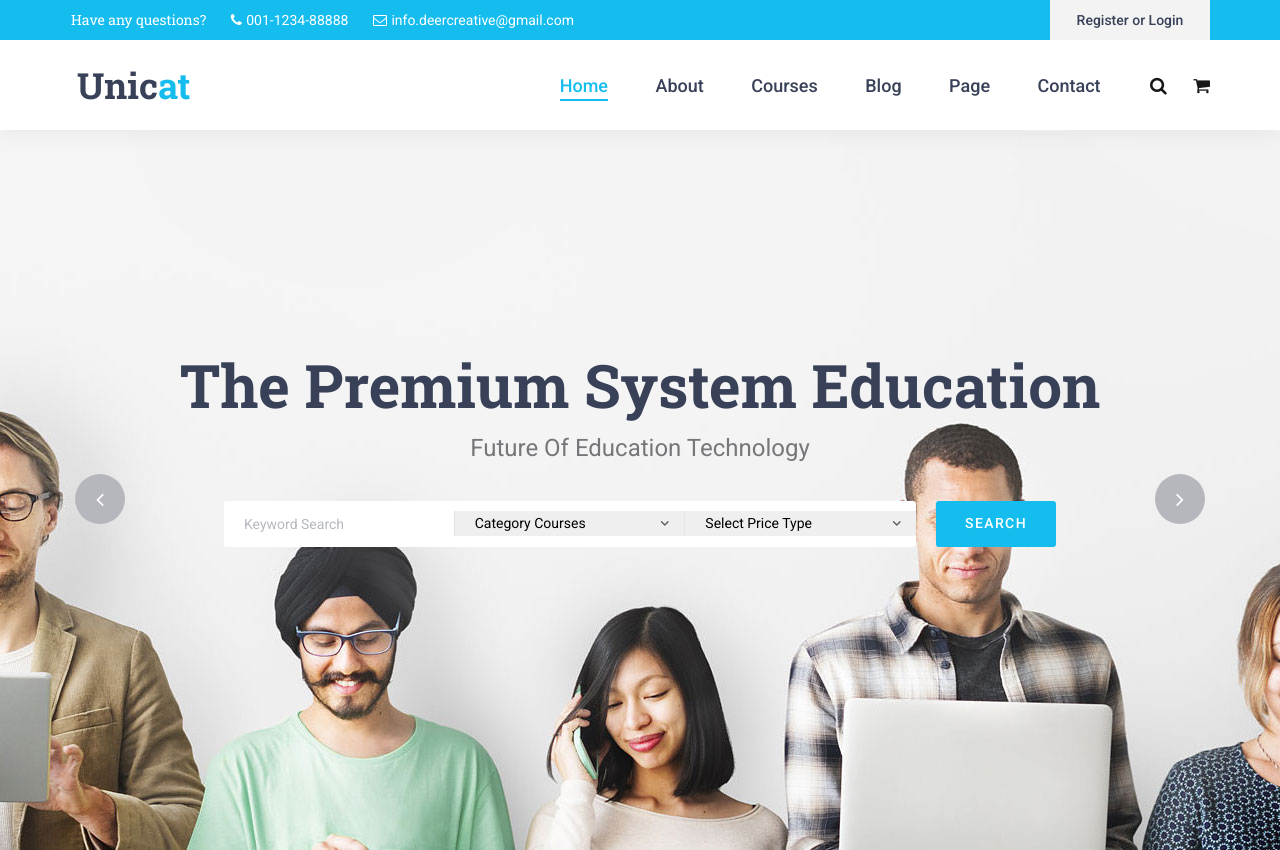
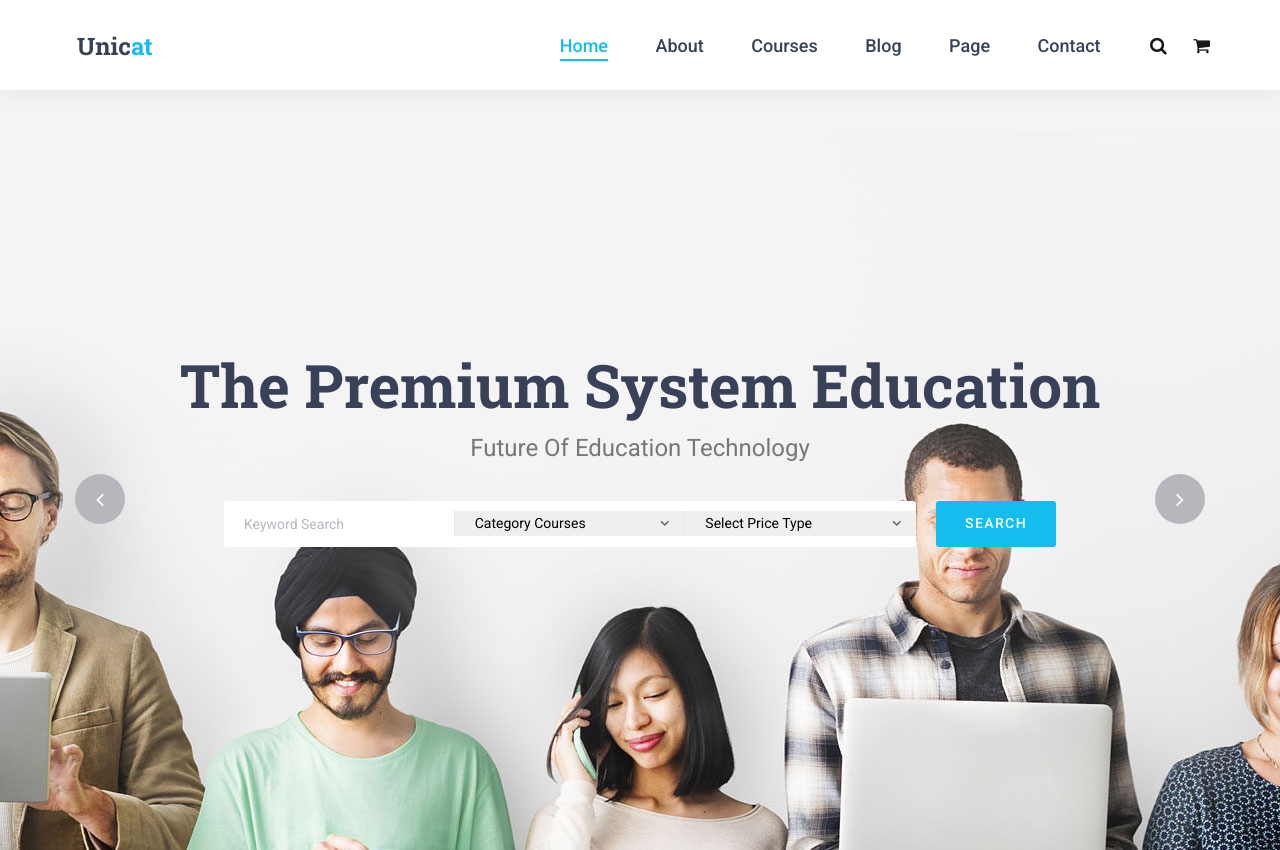
Before and after one commit to Sacheerc/Resolved, a plain HTML site: page index.html in a window 1280 px wide. Shown: the top 850 px of the page. Drawn offline with Linux system fonts and the light colour scheme.

Commit message:
Removed top bar

```diff
--- a/index.html
+++ b/index.html
@@ -21,35 +21,6 @@
 	<!-- Header -->
 
 	<header class="header">
-
-		<!-- Top Bar -->
-		<div class="top_bar">
-			<div class="top_bar_container">
-				<div class="container">
-					<div class="row">
-						<div class="col">
-							<div class="top_bar_content d-flex flex-row align-items-center justify-content-start">
-								<ul class="top_bar_contact_list">
-									<li><div class="question">Have any questions?</div></li>
-									<li>
-										<i class="fa fa-phone" aria-hidden="true"></i>
-										<div>001-1234-88888</div>
-									</li>
-									<li>
-										<i class="fa fa-envelope-o" aria-hidden="true"></i>
-										<div>info.deercreative@gmail.com</div>
-									</li>
-								</ul>
-								<div class="top_bar_login ml-auto">
-									<div class="login_button"><a href="#">Register or Login</a></div>
-								</div>
-							</div>
-						</div>
-					</div>
-				</div>
-			</div>
-		</div>
-
 		<!-- Header Content -->
 		<div class="header_container">
 			<div class="container">
--- a/styles/main_styles.css
+++ b/styles/main_styles.css
@@ -262,7 +262,7 @@ section
 }
 .header.scrolled
 {
-	top: -40px;
+	top: 0px;
 }
 
 /*********************************
@@ -383,7 +383,7 @@ section
 .logo_text
 {
 	font-family: 'Roboto Slab', serif;
-	font-size: 36px;
+	font-size: 24px;
 	font-weight: 700;
 	line-height: 0.75;
 	color: #384158;
```
Also changed, not shown: backendjs/init.js (added, +11 -0 lines), blog.html (+3 -30 lines).
